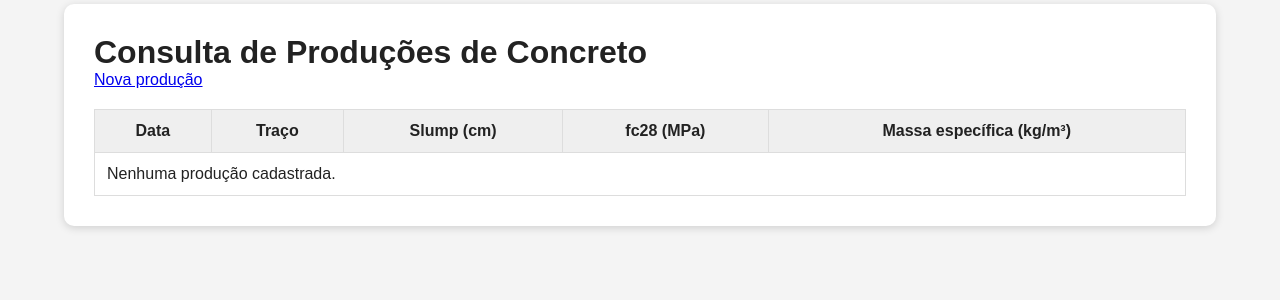
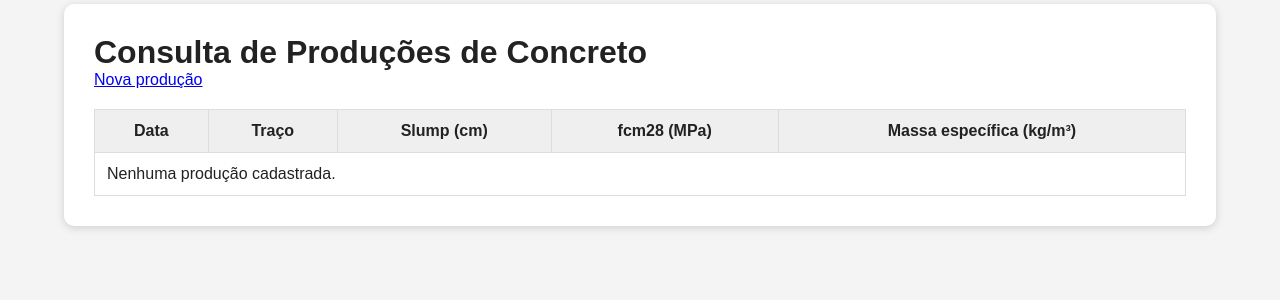
Before and after one commit to mixium/mixium, a Flask app: page /productions in a window 1280 px wide. Shown: the part 153-453 px from the top of the page. Run offline with Flask 3, Linux system fonts and the light colour scheme; some libraries are stand-ins or nearby versions.

Commit message:
mudando fc28 da produção de concreto para fcm28 de acordo com abnt nbr 12655

```diff
--- a/models.py
+++ b/models.py
@@ -263,7 +263,7 @@ def list_concrete_productions():
             t."Nome"                                 AS mix_name,
             p."DataProducao"                         AS production_date,
             p."SlumpProducao_cm"                     AS production_slump,
-            p."fc28_MPa"                              AS fc28,
+            p."fcm28_MPa"                              AS fcm28,
             p."Massa_especifica_fresca_kg_m3"        AS fresh_density
         FROM "ProducaoConcreto" p
         LEFT JOIN "Traco" t ON t."id_Traco" = p."id_Traco"
@@ -275,9 +275,9 @@ def list_concrete_productions():
 def create_concrete_production(data):
     query = """
         INSERT INTO "ProducaoConcreto"
-            ("id_Traco", "DataProducao", "SlumpProducao_cm", "fc28_MPa", "Massa_especifica_fresca_kg_m3")
+            ("id_Traco", "DataProducao", "SlumpProducao_cm", "fcm28_MPa", "Massa_especifica_fresca_kg_m3")
         VALUES
-            (:mix_id, :production_date, :production_slump, :fc28, :fresh_density)
+            (:mix_id, :production_date, :production_slump, :fcm28, :fresh_density)
         RETURNING "id_Concreto";
     """
 
@@ -285,7 +285,7 @@ def create_concrete_production(data):
         "mix_id": int(data.get("mix_id")),
         "production_date": _none_if_blank(data.get("production_date")),
         "production_slump": _to_decimal(data.get("production_slump")),
-        "fc28": _to_decimal(data.get("fc28")),
+        "fcm28": _to_decimal(data.get("fcm28_MPa")),
         "fresh_density": _to_decimal(data.get("fresh_density")),
     }
 
--- a/routes.py
+++ b/routes.py
@@ -152,7 +152,7 @@ def new_production():
             "mix_id": request.form["mix_id"],
             "production_date": request.form["production_date"],
             "production_slump": request.form["production_slump"],
-            "fc28": request.form["fc28"],
+            "fcm28": request.form["fcm28"],
             "fresh_density": request.form["fresh_density"]
         }
 
--- a/templates/concretos_form.html
+++ b/templates/concretos_form.html
@@ -30,8 +30,8 @@
       </div>
 
       <div class="field">
-        <label for="fc28">fc28 (MPa)</label>
-        <input type="number" step="any" min="0" id="fc28" name="fc28" value="{{ form.fc28|default('') }}">
+        <label for="fcm28">fcm28 (MPa)</label>
+        <input type="number" step="any" min="0" id="fcm28" name="fcm28" value="{{ form.fcm28|default('') }}">
       </div>
 
       <div class="field">
--- a/templates/concretos_lista.html
+++ b/templates/concretos_lista.html
@@ -26,7 +26,7 @@
             <th>Data</th>
             <th>Traço</th>
             <th>Slump (cm)</th>
-            <th>fc28 (MPa)</th>
+            <th>fcm28 (MPa)</th>
             <th>Massa específica (kg/m³)</th>
         </tr>
 
@@ -44,7 +44,7 @@
 
             <td>{{ production.production_slump }}</td>
 
-            <td>{{ production.fc28 }}</td>
+            <td>{{ production.fcm28 }}</td>
 
             <td>{{ production.fresh_density }}</td>
 
```
